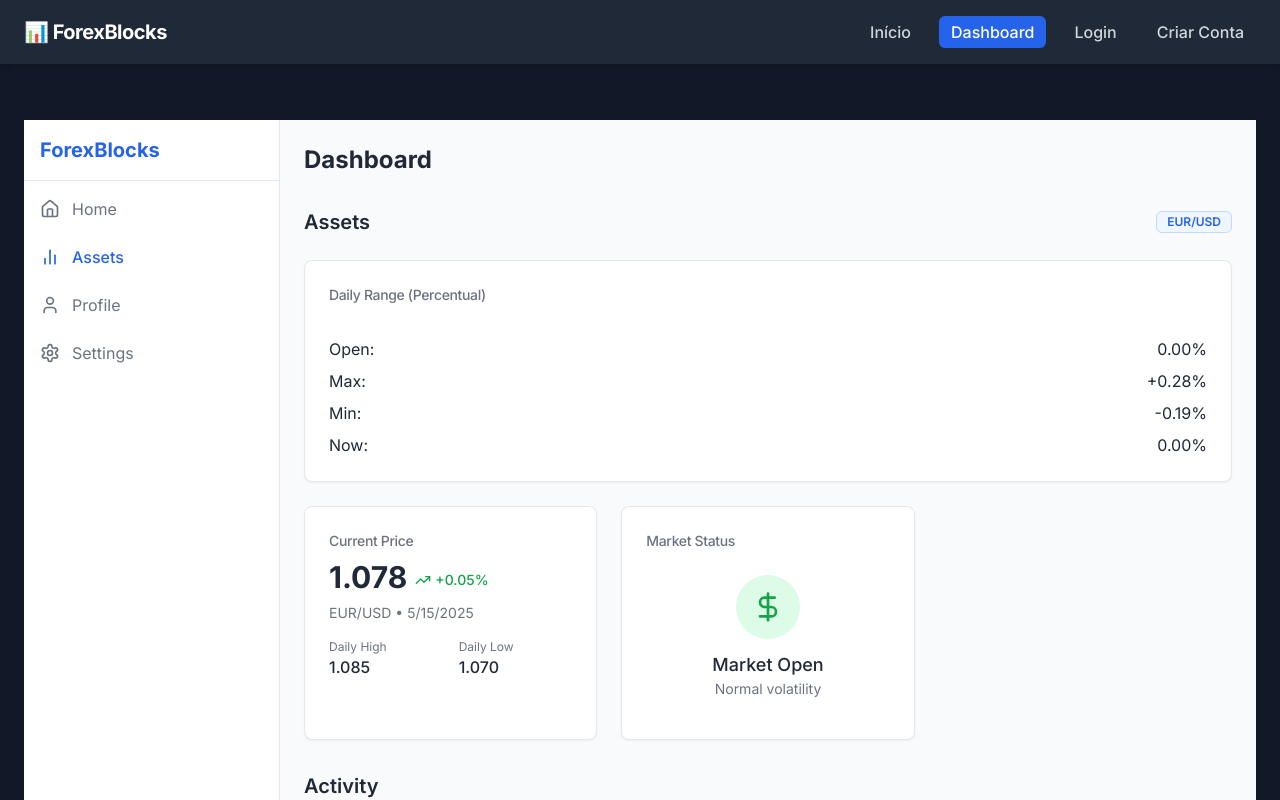
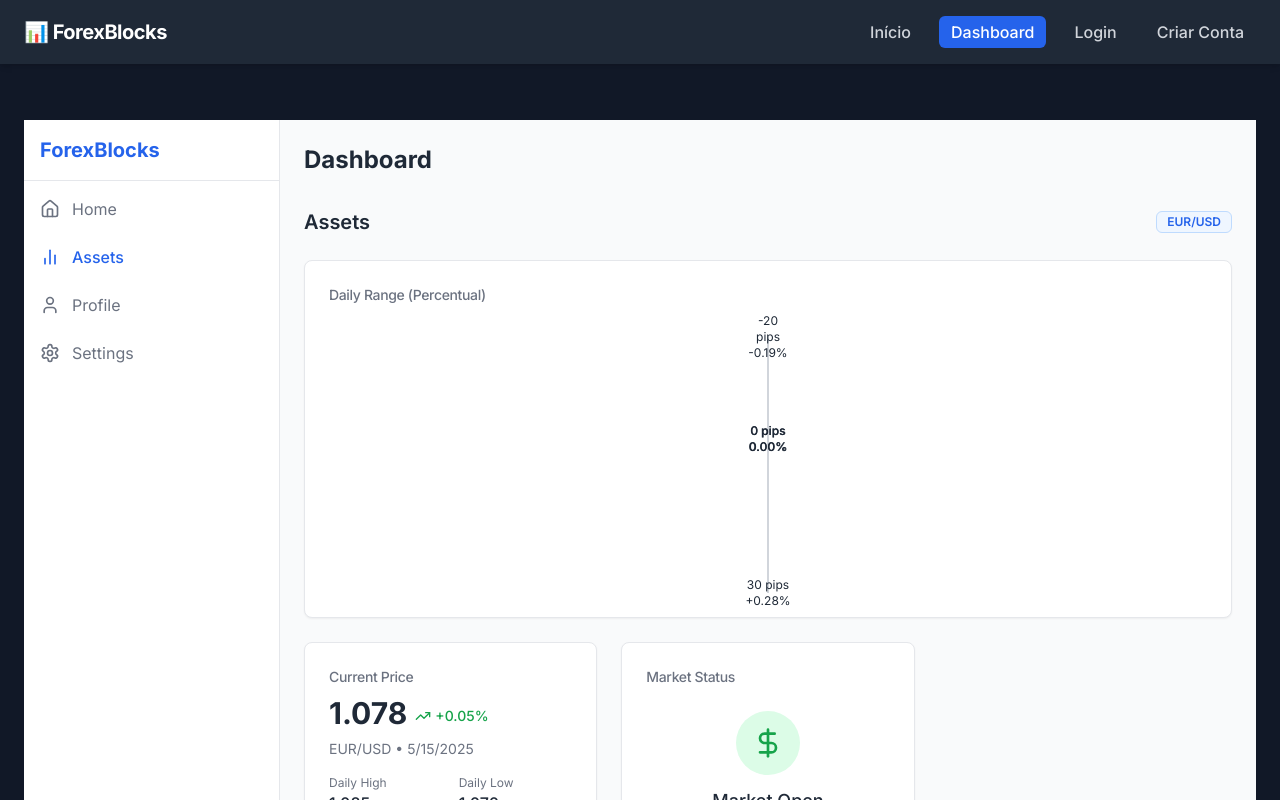
Before and after one commit to TulioBuarque/meusite-nextjs, a Next.js app: page /dashboard in a window 1280 px wide. Shown: the top 800 px of the page. Built offline with nearby package versions, Linux system fonts and the light colour scheme.

Commit message:
Update ProfessionalDailyRange.tsx

```diff
--- a/src/components/kpis/ProfessionalDailyRange.tsx
+++ b/src/components/kpis/ProfessionalDailyRange.tsx
@@ -17,7 +17,6 @@ interface DailyRangeData {
 export function ProfessionalDailyRange({ asset, className = '' }: ProfessionalDailyRangeProps) {
   const [data, setData] = useState<DailyRangeData | null>(null);
 
-  // Simula a atualização do mercado a cada 5 segundos
   useEffect(() => {
     const open = 1.0800;
     let tick = 0;
@@ -49,27 +48,61 @@ export function ProfessionalDailyRange({ asset, className = '' }: ProfessionalDa
   const formatPercent = (value: number) => {
     if (open === 0) return '0.00%';
     const percentage = ((value - open) / open) * 100;
-    const formatted = isNaN(percentage) ? '0.00%' : `${percentage > 0 ? '+' : ''}${percentage.toFixed(2)}%`;
-    return formatted;
+    return `${percentage > 0 ? '+' : ''}${percentage.toFixed(2)}%`;
+  };
+
+  const formatPips = (value: number) => {
+    const pips = Math.round((value - open) * 10000);
+    return `${pips} pips`;
+  };
+
+  const positionPercent = (value: number) => {
+    if (max === min) return 50;
+    const relative = (value - min) / (max - min);
+    return relative * 100;
   };
 
   return (
-    <div className={`flex flex-col space-y-2 ${className}`}>
-      <div className="flex justify-between">
-        <span>Open:</span>
-        <span>0.00%</span>
-      </div>
-      <div className="flex justify-between">
-        <span>Max:</span>
-        <span>{formatPercent(max)}</span>
-      </div>
-      <div className="flex justify-between">
-        <span>Min:</span>
-        <span>{formatPercent(min)}</span>
-      </div>
-      <div className="flex justify-between">
-        <span>Now:</span>
-        <span>{formatPercent(current)}</span>
+    <div className={`flex flex-col items-center ${className}`}>
+      <div className="relative h-64 w-12 flex flex-col items-center justify-between">
+        {/* Linha Vertical */}
+        <div className="absolute top-0 bottom-0 left-1/2 w-0.5 bg-gray-300 transform -translate-x-1/2"></div>
+
+        {/* Max */}
+        <div
+          className="absolute left-1/2 transform -translate-x-1/2 -translate-y-1/2 text-xs text-center"
+          style={{ top: `${positionPercent(max)}%` }}
+        >
+          <div>{formatPips(max)}</div>
+          <div>{formatPercent(max)}</div>
+        </div>
+
+        {/* Now */}
+        <div
+          className="absolute left-1/2 transform -translate-x-1/2 -translate-y-1/2 text-xs text-center"
+          style={{ top: `${positionPercent(current)}%` }}
+        >
+          <div>{formatPips(current)}</div>
+          <div>{formatPercent(current)}</div>
+        </div>
+
+        {/* Min */}
+        <div
+          className="absolute left-1/2 transform -translate-x-1/2 -translate-y-1/2 text-xs text-center"
+          style={{ top: `${positionPercent(min)}%` }}
+        >
+          <div>{formatPips(min)}</div>
+          <div>{formatPercent(min)}</div>
+        </div>
+
+        {/* Open (0%) */}
+        <div
+          className="absolute left-1/2 transform -translate-x-1/2 -translate-y-1/2 text-xs text-center font-semibold"
+          style={{ top: `${positionPercent(open)}%` }}
+        >
+          <div>0 pips</div>
+          <div>0.00%</div>
+        </div>
       </div>
     </div>
   );
```
